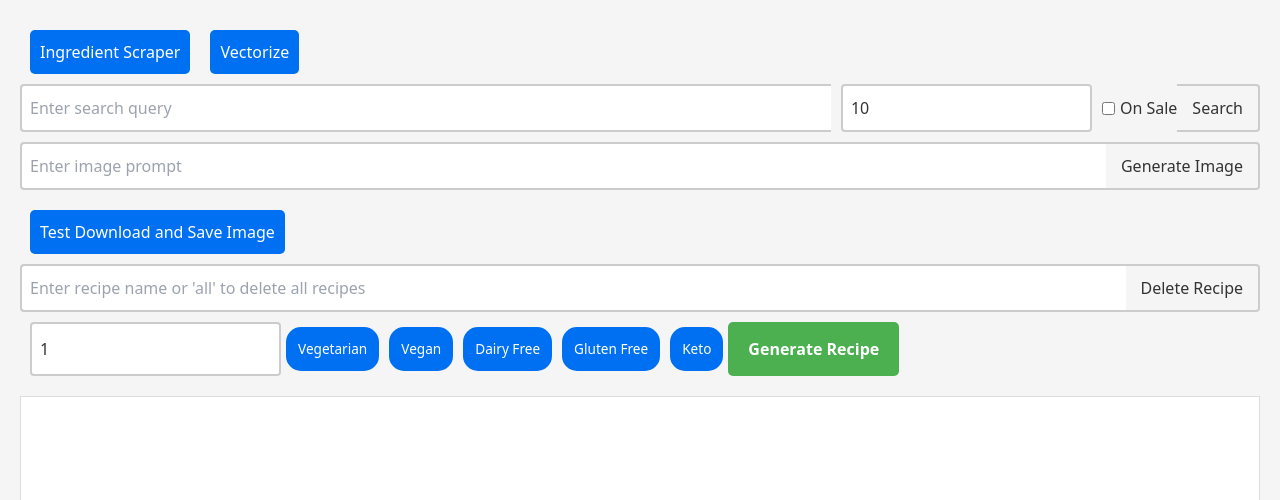
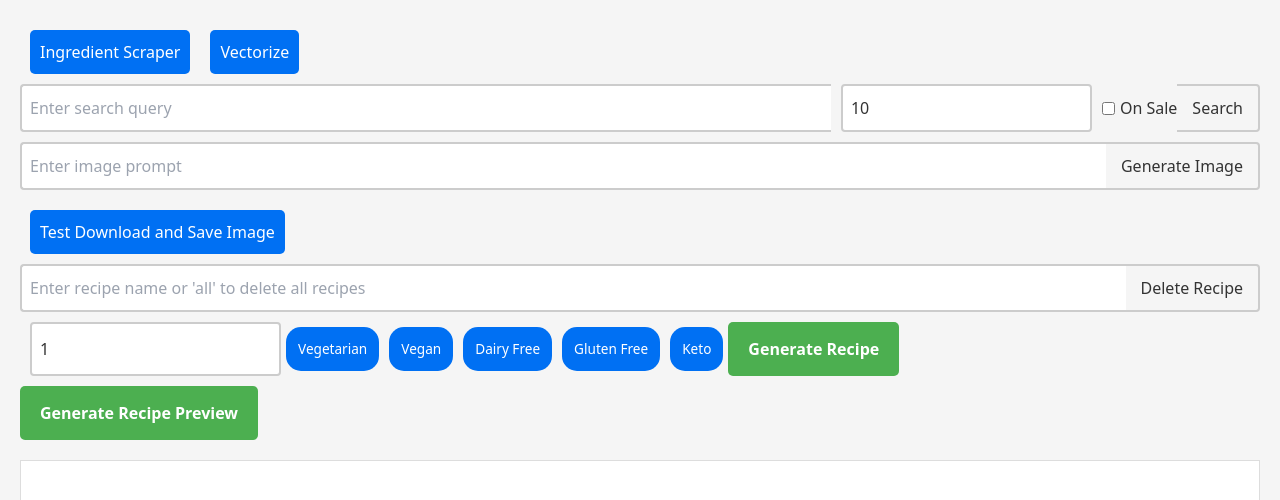
Before and after one commit to AStox/savvysupper, a Next.js app: page /admin in a window 1280 px wide. Shown: the top 500 px of the page. Built offline with nearby package versions, Linux system fonts and the light colour scheme.

Commit message:
Add generate preview button to adminpage

```diff
--- a/pages/admin.tsx
+++ b/pages/admin.tsx
@@ -1,6 +1,6 @@
 import React, { useState } from "react";
 import styles from "./admin.module.css";
-import { DietaryRestrictions, generateRecipe } from "@/utils/generateRecipe";
+import { DietaryRestrictions, generateRecipe, generateRecipePreview } from "@/utils/generateRecipe";
 import { fetchSearchResults } from "@/utils/search";
 import { generateImage } from "@/utils/image";
 import { downloadAndSaveImage } from "@/utils/downloadAndSaveImage";
@@ -77,6 +77,30 @@ const AdminPage = () => {
     for (let i = 0; i < numberOfRecipes; i++) {
       promises.push(
         generateRecipe(dietaryRestrictions, (status, progress) =>
+          setResponse(status + " " + progress * 100 + "%")
+        )
+      );
+    }
+
+    const recipes = await Promise.all(promises);
+    recipes.forEach((recipe) => {
+      setImageSrc(recipe.image);
+      setResponse(JSON.stringify(recipe, null, 2));
+    });
+
+    setLoading(false);
+  };
+
+  const genRecipePreviews = async () => {
+    setLoading(true);
+    setProgress("");
+    setResponse("");
+    setImageSrc("");
+
+    const promises = [];
+    for (let i = 0; i < numberOfRecipes; i++) {
+      promises.push(
+        generateRecipePreview(dietaryRestrictions, (status, progress) =>
           setResponse(status + " " + progress * 100 + "%")
         )
       );
@@ -222,6 +246,15 @@ const AdminPage = () => {
           Generate Recipe
         </button>
       </div>
+      <div className={styles.searchGroup}>
+        <button
+          className={styles.generateRecipeButton}
+          onClick={genRecipePreviews}
+          disabled={loading}
+        >
+          Generate Recipe Preview
+        </button>
+      </div>
       {loading && <p className={styles.loading}>Loading...</p>}
       {progress && <p className={styles.loading}>{progress}</p>}
       {imageSrc && <img src={imageSrc} alt="Generated" className={styles.generatedImage} />}
--- a/utils/generateRecipe.ts
+++ b/utils/generateRecipe.ts
@@ -89,7 +89,7 @@ export async function generateRecipePreview(
 ): Promise<RecipePreview> {
   progressCallback("Looking at Whats on Sale", 0);
   const proteinsOnSale = await getProteins();
-  progressCallback("Thinking of a Recipe", 0.1);
+  progressCallback("Thinking of a Recipe", 0.3);
   const previousRecipes = await getPreviousRecipes();
   const recipeIdea = await generateRecipeIdea(proteinsOnSale, dietaryRestrictions, previousRecipes);
   const RecipePreview = {
@@ -98,6 +98,7 @@ export async function generateRecipePreview(
     image: "",
     dietaryRestrictions: dietaryRestrictions,
   };
+  progressCallback("Taking a picture", 0.7);
   const recipeWithImage = await generateImageForRecipe(RecipePreview);
   return recipeWithImage;
 }
--- a/utils/prompts/preamble.ts
+++ b/utils/prompts/preamble.ts
@@ -172,7 +172,7 @@ export const generateImagePreamble = async (recipe: Recipe) => `
     ${JSON.stringify({
       title: recipe.title,
       description: recipe.description,
-      ingredients: recipe.shoppingList.map((item) => item.ingredient.title),
+      ingredients: recipe.shoppingList?.map((item) => item.ingredient.title),
       instructions: recipe.instructions,
     })}
   `;
```
